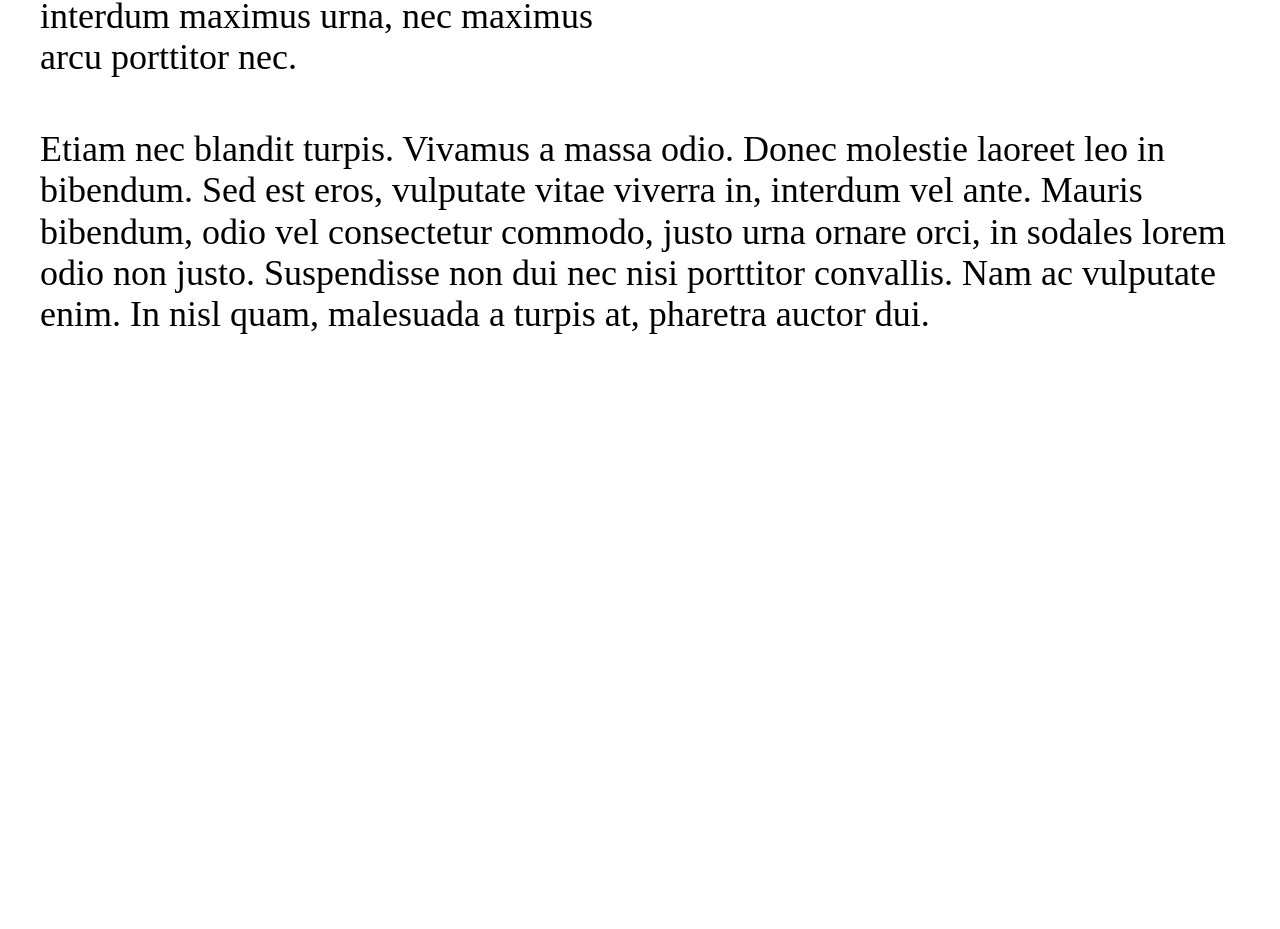
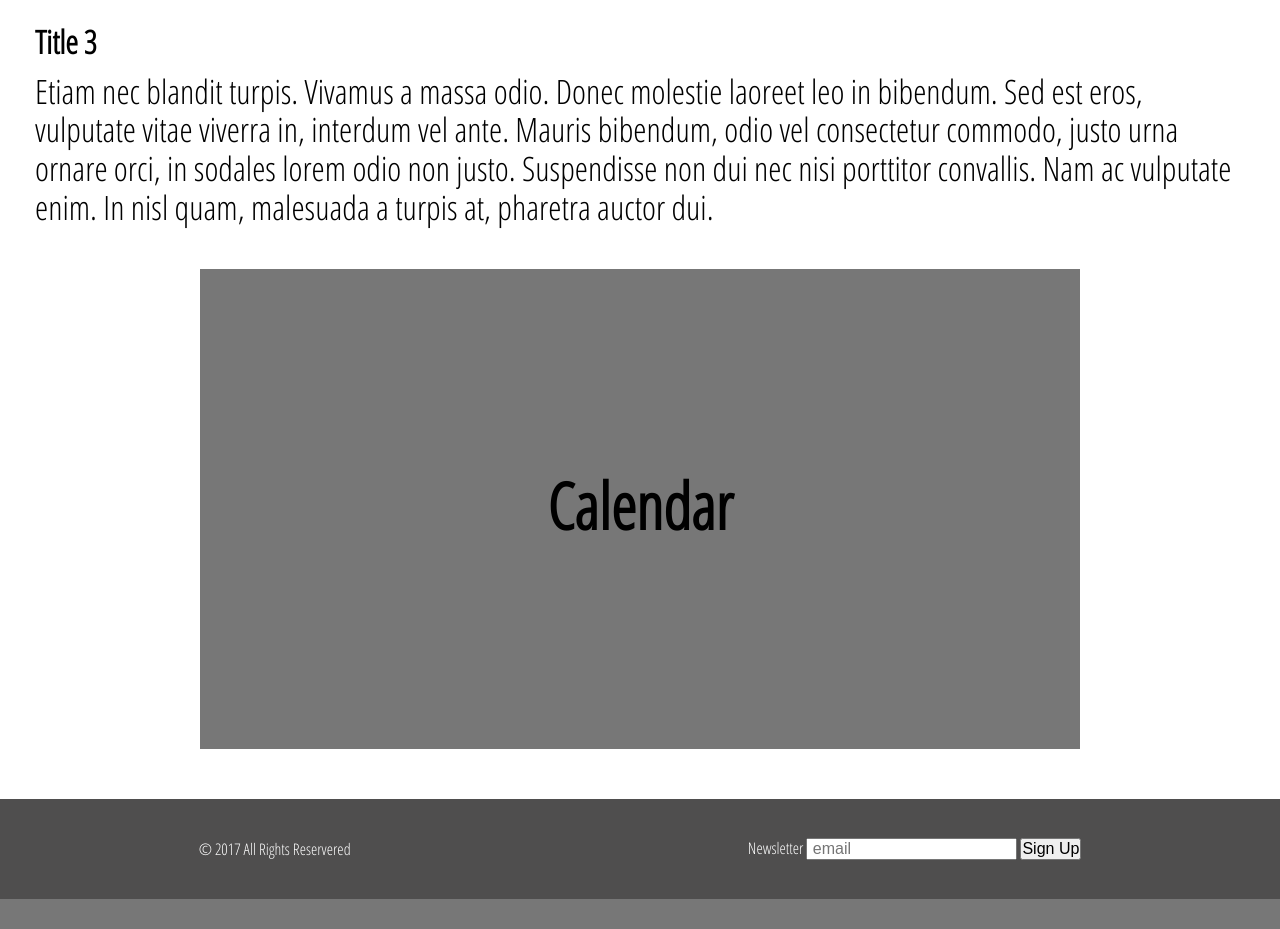
Before and after one commit to JonathanLynnSmith/CL-Website-Project, a plain HTML site: page index.html in a window 1280 px wide. Shown: the part 1644-2573 px from the top of the page. Before the commit the page ends 2005 px from the top, so only its background shows below. Drawn offline with nearby package versions, Linux system fonts and the light colour scheme.

Commit message:
Added Footer, Sign Up feature, Calendar placeholder, and Titles above content

```diff
--- a/css/styles.css
+++ b/css/styles.css
@@ -2,8 +2,21 @@
   box-sizing: border-box;
   margin: 0;
   padding: 0;
+  list-style: none;
+  font-family:
 }
 
+/* ==========================================================================
+   Layout
+   ========================================================================== */
+
+
+/* ==========================================================================
+   Body
+   ========================================================================== */
+body{
+    font-family: 'Open Sans Condensed', sans-serif;
+}
 
 /* ==========================================================================
    Navigation
@@ -11,17 +24,18 @@
 .nav-bar{
     background: #777777;
     width: 100%;
-    height: 70px;
+    margin-top: -10px;
 }
 
 .nav-bar ul{
     display: flex;
-    flex-wrap: wrap;
-    flex-direction: ;
+    flex-direction: column;
 }
 
-.nav-bar li{
+.nav-bar ul li{
     padding: 10px;
+    margin: 0 auto;
+    font-size: 2rem;
 }
 
 
@@ -31,7 +45,6 @@
 .main-image img{
     height: 100%;
     width:100%;
-    padding-bottom: 30px;
 }
 
 
@@ -40,20 +53,63 @@
    ========================================================================== */
 
 .content{
-    padding: 0 15px;
+    padding: 0 35px;
 }
 
 .all-content{
     display: flex;
     flex-direction: column;
     flex-wrap: wrap;
-    font-size: 2.25em;
 }
 
-.all-content p{
-    padding: 25px;
+.content h1 {
+    margin: 2.5rem 0 .7rem 0;
 }
 
+.content p{
+    font-size: 2.1rem;
+}
+
+/* ==========================================================================
+   Calendar
+   ========================================================================== */
+.calendar{
+    background: #777777;
+    height:  30rem;
+    width: 55rem;
+    margin: 30px auto 60px auto;
+}
+
+.calendar h1{
+    font-size: 4rem;
+    text-align: center;
+    padding-top:200px;
+}
+
+/* ==========================================================================
+   Footer
+   ========================================================================== */
+.footer{
+    background: #4F4E4E;
+    display: flex;
+    flex-direction: column;
+    justify-content: space-around;
+    align-items: center;
+    width: 100%;
+    height: 100px;
+    margin-top: -10px;
+}
+
+.footer p{
+    color: white;
+    display: inline-block;
+}
+
+.bottom-footer{
+    background: #777777;
+    width: 100%;
+    height: 30px;
+}
 
 /* ==========================================================================
    Media min-width 1000px
@@ -73,4 +129,8 @@
     flex: 1 50%;
 }
 
+.footer{
+    flex-direction: row;
 }
+
+} /*end min-width 1000px*/
--- a/index.html
+++ b/index.html
@@ -3,19 +3,31 @@
 <html lang="en">
 
  <!--header-->
-<head>
+ <head>
   <meta charset="utf-8">
-
   <title>Wilchar Estates</title>
   <meta name="description" content="Wilchar Estates">
   <meta name="author" content="HOA">
 
+  <!--Style Sheets-->
   <link rel="stylesheet" href="https://cdnjs.cloudflare.com/ajax/libs/normalize/7.0.0/normalize.css">
   <link rel="stylesheet" href="css/styles.css?v=1.0">
-</head><!--/header-->
+  <link rel="stylesheet" href="http://code.ionicframework.com/ionicons/2.0.1/css/ionicons.min.css">  <!--ionic Icons - not working-->
+
+  <!--Google Font-->
+  <link href="https://fonts.googleapis.com/css?family=Arimo|Open+Sans+Condensed:300" rel="stylesheet">
+</head>
+<!--/header-->
 
 <!--body-->
 <body>
+<!--Main image-->
+<section>
+    <div class="main-image">
+        <a href=""><img src="http://via.placeholder.com/1880x990"></a>
+    </div>
+</section>
+<!--/Main image-->
 
 <!--Nav Bar-->
 <section>
@@ -29,33 +41,59 @@
 </section>
 <!--/Nav Bar-->
 
-<!--Main image-->
-<section>
-    <div class="main-image">
-        <a href=""><img src="http://via.placeholder.com/1880x990"></a>
-    </div>
-</section><!--/Main image-->
-
 <!--content-->
 <Section class="all-content">
-
     <div class="primary content">
+        <h1>Title 1</h1>
         <p>Lorem ipsum dolor sit amet, consectetur adipiscing elit. Donec ac lorem pharetra, semper lorem sed, auctor velit. Morbi tempus nec massa dapibus lacinia. Aenean orci diam, lacinia eget dolor ac, pulvinar dictum nibh. Suspendisse velit dolor, dignissim volutpat facilisis id, rutrum in turpis. Suspendisse potenti. Suspendisse tempor turpis ac urna fermentum sollicitudin a commodo odio. Ut commodo augue sit amet nisi rutrum ultrices. Pellentesque habitant morbi tristique senectus et netus et malesuada fames ac turpis egestas. Nulla ultrices, risus quis commodo maximus, elit nunc blandit diam, eu blandit lorem nisl nec eros. Sed interdum maximus urna, nec maximus arcu porttitor nec.</p>
     </div>
 
     <div class="secondary content">
+        <h1>Title 2</h1>
         <p>In sit amet eleifend massa, vitae eleifend lorem. Etiam aliquet auctor enim, ut sagittis ligula vulputate nec. Proin quis neque congue, porttitor lorem sit amet, eleifend sapien. Ut ornare sapien a erat faucibus lobortis. Mauris porttitor, dolor vitae consequat elementum, quam odio convallis erat, a lacinia arcu eros et felis. Ut tortor nibh, tincidunt in dapibus id, tristique in orci. Aenean sagittis pharetra semper. Suspendisse ut dapibus libero. In et augue ipsum. Vivamus sed tristique augue.</p>
     </div>
 
     <div class="third content">
+        <h1>Title 3</h1>
         <p>Etiam nec blandit turpis. Vivamus a massa odio. Donec molestie laoreet leo in bibendum. Sed est eros, vulputate vitae viverra in, interdum vel ante. Mauris bibendum, odio vel consectetur commodo, justo urna ornare orci, in sodales lorem odio non justo. Suspendisse non dui nec nisi porttitor convallis. Nam ac vulputate enim. In nisl quam, malesuada a turpis at, pharetra auctor dui.</p>
     </div>
-
 </Section>
 <!--/content-->
+<script src="js/scripts.js"></script>
+</body>
+<!--/body-->
 
-  <script src="js/scripts.js"></script>
-</body><!--/body-->
+<!--calendar-->
+<section>
+    <div class="calendar">
+        <h1>Calendar</h1>
+    </div>
+</section>
+<!--/calendar-->
 
 
+
+
+<!--/footer-->
+  <footer>
+    <div class="footer">
+
+            <p>&copy 2017 All Rights Reservered</p>
+
+        <form class="sign-up-form">
+            <p>Newsletter</p>
+            <input type="text" placeholder=" email">
+            <input type="submit" value="Sign Up">
+        </form>
+    </div>
+
+
+
+
+    <div class="bottom-footer">
+
+    </div>
+  </footer>
+<!--/footer-->
+
 </html>
```
